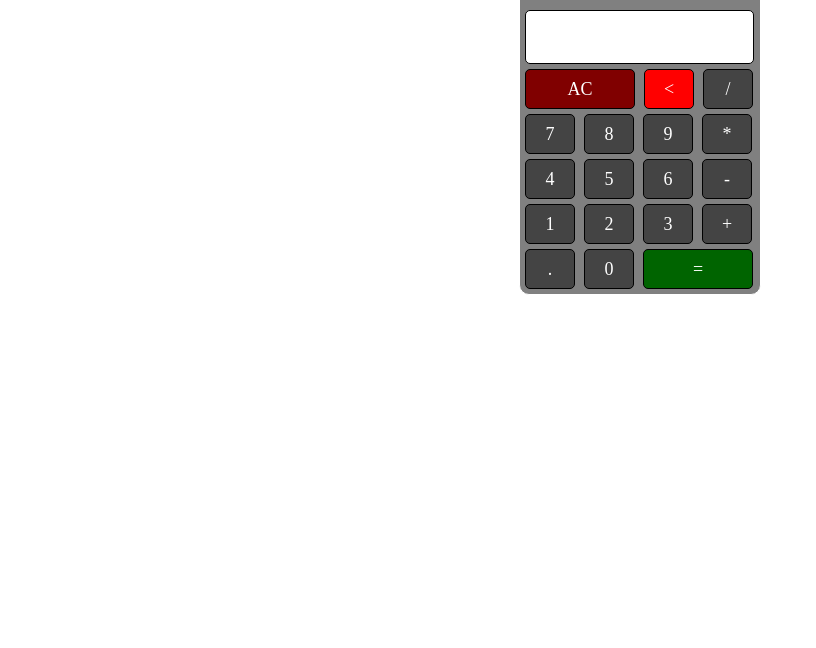
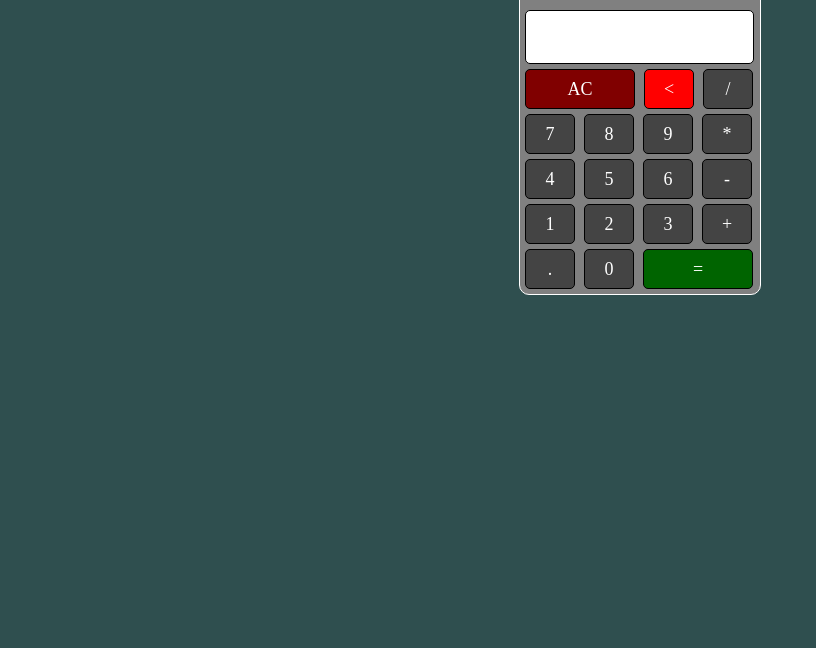
Before and after one commit to khairulsenju/kalkulator, a plain HTML site: page index.html in a window 1280 px wide. Shown: the part 152-800 px from the top of the page, without its empty margins (0-816 px from the left). Drawn offline with Linux system fonts and the light colour scheme; a web font is replaced by a local one.

Commit message:
Update index.html

```diff
--- a/index.html
+++ b/index.html
@@ -10,7 +10,7 @@
 			font-family: 'Salsa';
 		}
 		body{
-			background: darklategrey;
+			background: darkslategrey;
 		}
 		form{
 			width: 240px;
```
